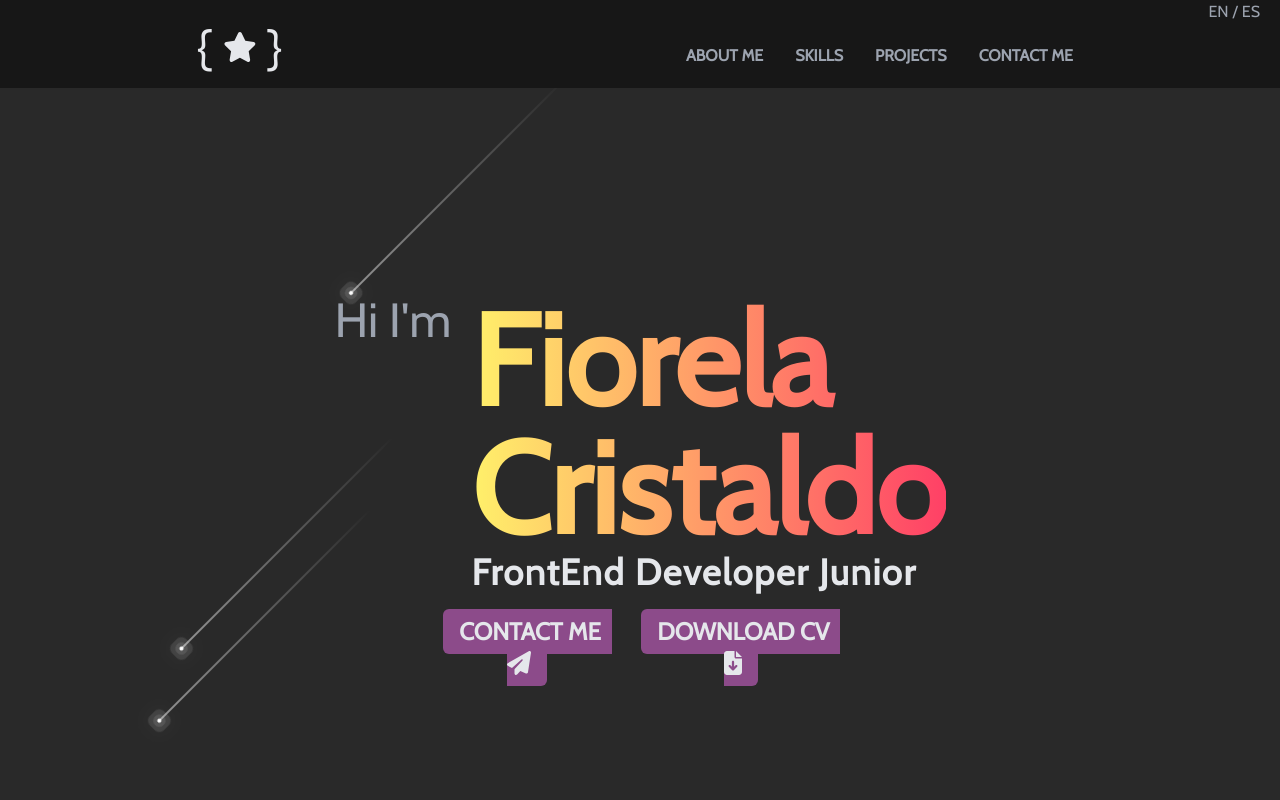
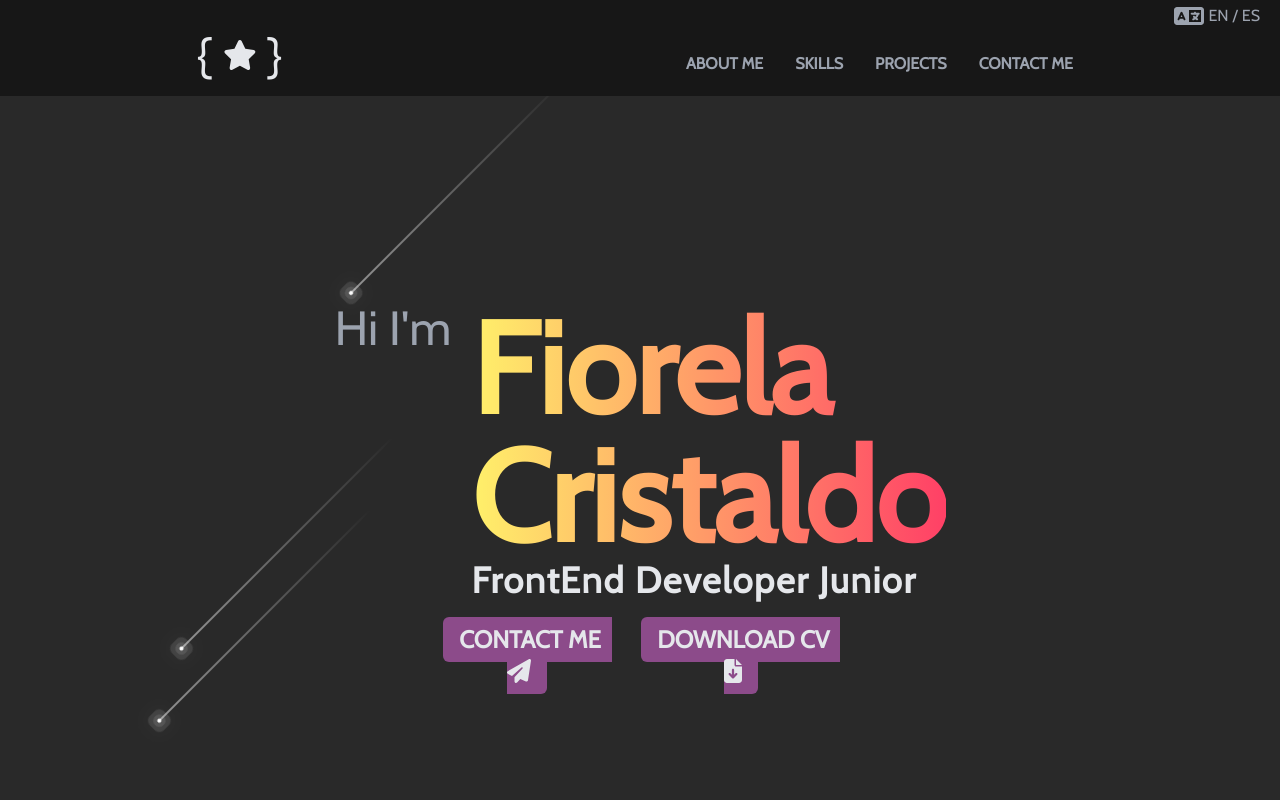
Before and after one commit to Cristaldo-Fiorela/portfolio, a React (Vite) app: page / in a window 1280 px wide. Shown: the top 800 px of the page. Built offline with nearby package versions, Linux system fonts and the light colour scheme.

Commit message:
agregando icono a utilizar en la seccion de cambio de idioma de la web

```diff
--- a/src/components/Header.jsx
+++ b/src/components/Header.jsx
@@ -1,13 +1,14 @@
 // import '../css/header.css';
 
 import { FontAwesomeIcon } from '@fortawesome/react-fontawesome';
-import { faStar } from '@fortawesome/free-solid-svg-icons';
+import { faStar, faLanguage } from '@fortawesome/free-solid-svg-icons';
 
 const Header = () => {
     return (
         <>
-        <div className='bg-neutral-900 text-gray-400 w-full flex justify-end px-5'>
-            <div className='flex gap-1'>
+        <div className='bg-neutral-900 h-8 text-gray-400 w-full flex justify-end px-5'>
+            <div className='flex gap-1 justify-center items-center'>
+                <FontAwesomeIcon icon={faLanguage} className='fa-xl'/>
                 <button className=' hover:text-gray-200'>EN</button>
                 <p>/</p>
                 <button className=' hover:text-gray-200'>ES</button>
```
